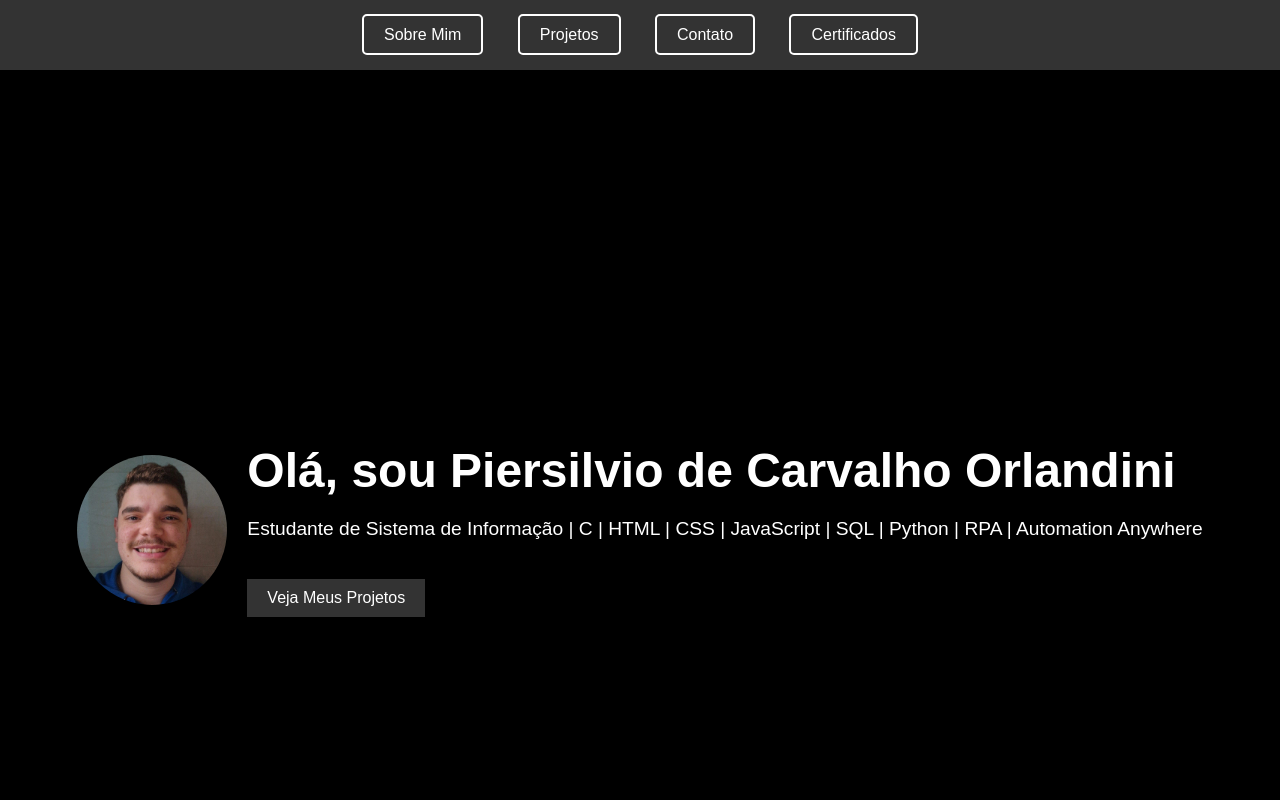
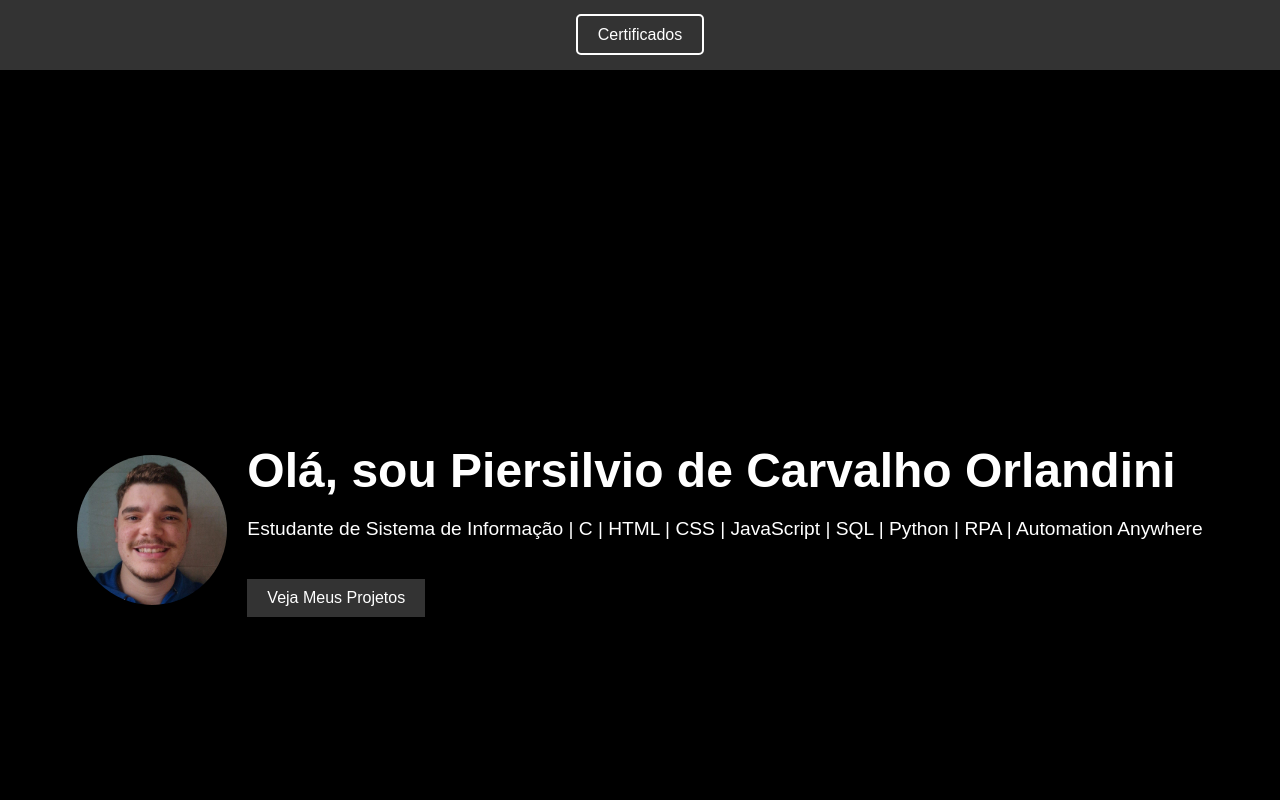
Before and after one commit to orlandini01/Portf-lio, a plain HTML site: page index.html in a window 1280 px wide. Shown: the top 800 px of the page. Drawn offline with Linux system fonts and the light colour scheme.

Commit message:
Update index.html

```diff
--- a/index.html
+++ b/index.html
@@ -13,9 +13,6 @@
     <header>
         <nav>
             <ul>
-                <li><a href="#about" class="github-link">Sobre Mim</a></li>
-                <li><a href="#projects" class="github-link">Projetos</a></li>
-                <li><a href="#contact" class="github-link">Contato</a></li>
                 <li><a href="certificado.html" class="github-link">Certificados</a></li>
             </ul>
         </nav>
```
